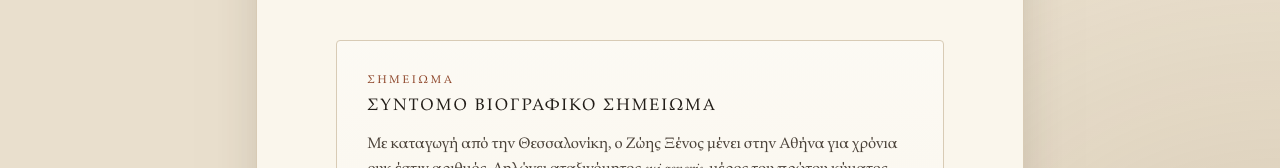
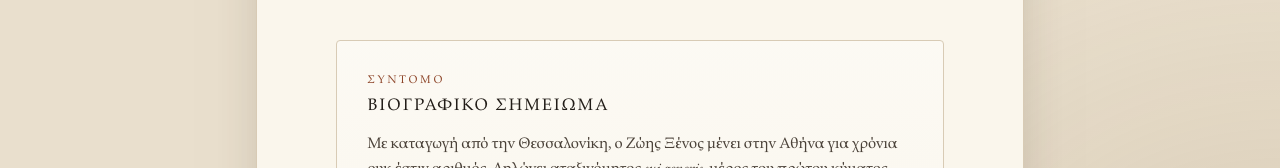
Before and after one commit to zoisksenos/zoisksenos.github.io, a plain HTML site: page filtro.html in a window 1280 px wide. Shown: the part 1316-1484 px from the top of the page. Drawn offline with nearby package versions, Linux system fonts and the light colour scheme; a web font is replaced by a local one.

Commit message:
filtro.html

```diff
--- a/filtro.html
+++ b/filtro.html
@@ -73,8 +73,8 @@
   </nav>
 
   <aside class="bio" aria-labelledby="bio-title">
-    <p class="kicker">Σημείωμα</p>
-    <h2 id="bio-title">Σύντομο βιογραφικό σημείωμα</h2>
+    <p class="kicker">Σύντομο</p>
+    <h2 id="bio-title">Βιογραφικό σημείωμα</h2>
     <p>Με καταγωγή από την Θεσσαλονίκη, ο Ζώης Ξένος μένει στην Αθήνα για χρόνια ουκ έστιν αριθμός. Δηλώνει αταξινόμητος <em lang="la">sui generis</em>, μέρος του πρώτου κύματος των <span lang="en">millennials</span>. Όταν συντρέχουν αφορμές και συγκυρίες έμπνευσης, ακολουθεί αυτοθέλητα κύματα και ρεύματα, υπόγεια και μη, ποτέ όμως κατά πόδας. Έχει εκδώσει μία ποιητική συλλογή (<cite>Τανγκανίκα — Πενήντα και ένα ποιήματα για τον πατέρα μου</cite>, Εκδ. Οδός Πανός), ενώ κείμενα και κριτικές του βρίσκονται αναρτημένες στο διαδίκτυο.</p>
     <p class="sig">— Ζ.Ξ.</p>
   </aside>
```
